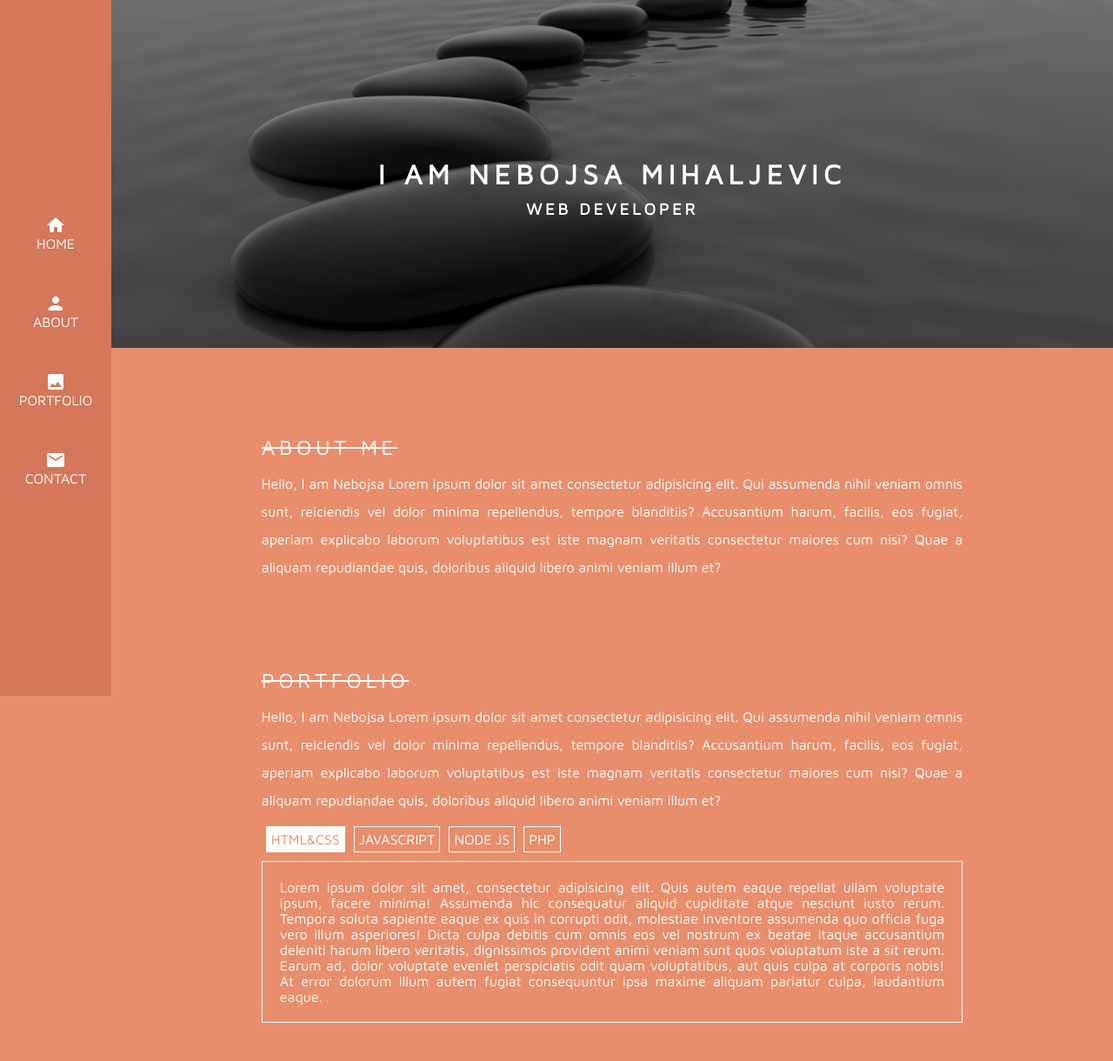
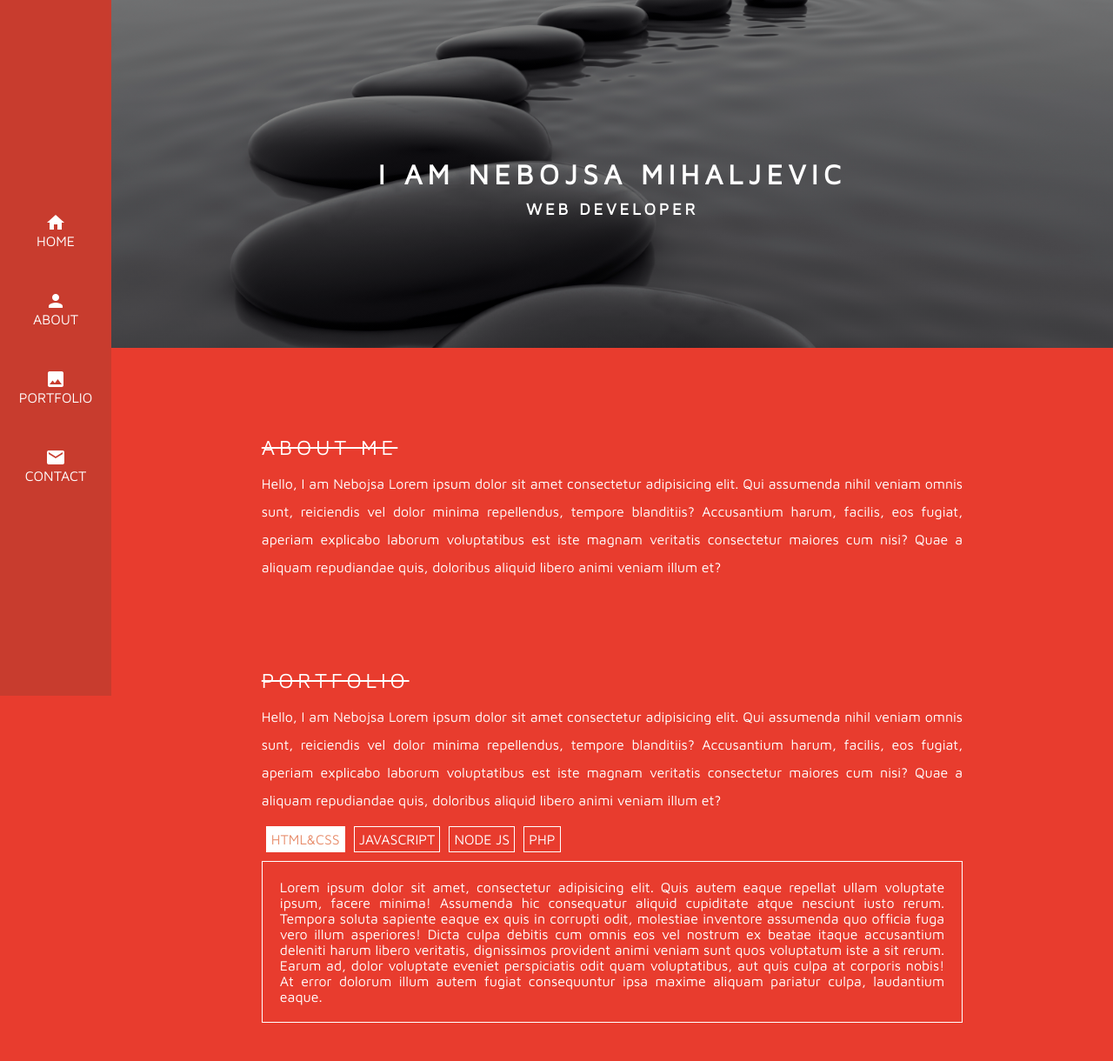
Before and after one commit to micneli/portfolio, a PHP site: page / in a window 1280 px wide. Shown: the top 1220 px of the page at 87% size. Run offline with PHP 8.4, Linux system fonts and the light colour scheme; some libraries are stand-ins or nearby versions.

Commit message:
colors changed

```diff
--- a/assets/css/style.css
+++ b/assets/css/style.css
@@ -7,7 +7,7 @@
 
 body {
   position: relative;
-  background-color: #E88E6D;
+  background-color: #E83C2E;
   /* height: 100vh; */
   display: flex;
 }
@@ -15,7 +15,7 @@ body {
 aside {
   position: fixed;
   left: 0;
-  background-color: #D4775B;
+  background-color: #C83C2E;
   width: 10%;
   height: 100vh;
   display: flex;
@@ -36,24 +36,26 @@ nav {
   align-items: center;
 }
 
-.nav-hover a {
-  position: absolute;
-  top: 30%;
-  text-decoration: none;
-  color: white;
-  display: flex;
-  flex-direction: column;
-  align-items: center;
-}
-
 .nav-hover p {
   text-transform: uppercase;
 }
 
 .nav-hover:hover {
-  background-color: #E88E6D;
+  background-color: #E83C2E;
   width: 100%;
   cursor: pointer;
+}
+
+a.fill-div {
+  display: block;
+  height: 100%;
+  width: 100%;
+  text-decoration: none;
+  color: white;
+  display: flex;
+  flex-direction: column;
+  justify-content: center;
+  align-items: center;
 }
 
 main {
@@ -150,7 +152,7 @@ main {
   padding: 5px 5px 5px 5px;
   border: 1px solid white;
   margin: 5px;
-  background-color:#E88E6D;
+  background-color: #E83C2E;
   color: white;
 }
 
@@ -158,5 +160,5 @@ main {
   border: 1px solid white;
   margin: 5px;
   background-color: white;
-  color: #E88E6D;
+  color: #E83C2E;
 }
--- a/index.html
+++ b/index.html
@@ -12,25 +12,25 @@
   <aside>
     <nav>
       <div class="nav-hover">
-        <a href="#home"><i class="large material-icons">home</i>
+        <a href="#home" class="fill-div"><i class="large material-icons">home</i>
           <p>Home</p>
         </a>
       </div>
 
       <div class="nav-hover">
-        <a href="#about"><i class="large material-icons">person</i>
+        <a href="#about" class="fill-div"><i class="large material-icons">person</i>
           <p>About</p>
         </a>
       </div>
 
       <div class="nav-hover">
-        <a href="#portfolio"><i class="large material-icons">image</i>
+        <a href="#portfolio" class="fill-div"><i class="large material-icons">image</i>
           <p>Portfolio</p>
         </a>
       </div>
 
       <div class="nav-hover">
-        <a href="#contact"><i class="large material-icons">mail</i>
+        <a href="#contact" class="fill-div"><i class="large material-icons">mail</i>
           <p>Contact</p>
         </a>
       </div>
```
